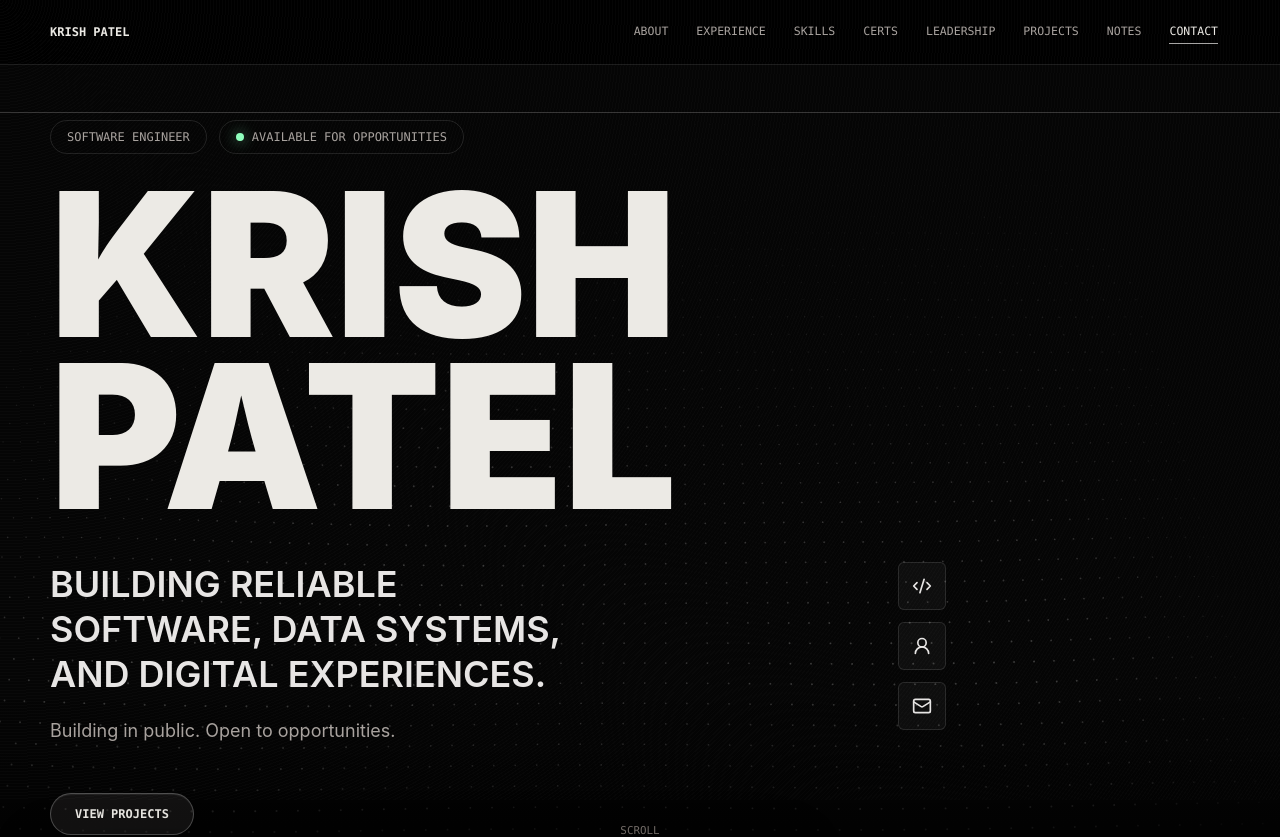
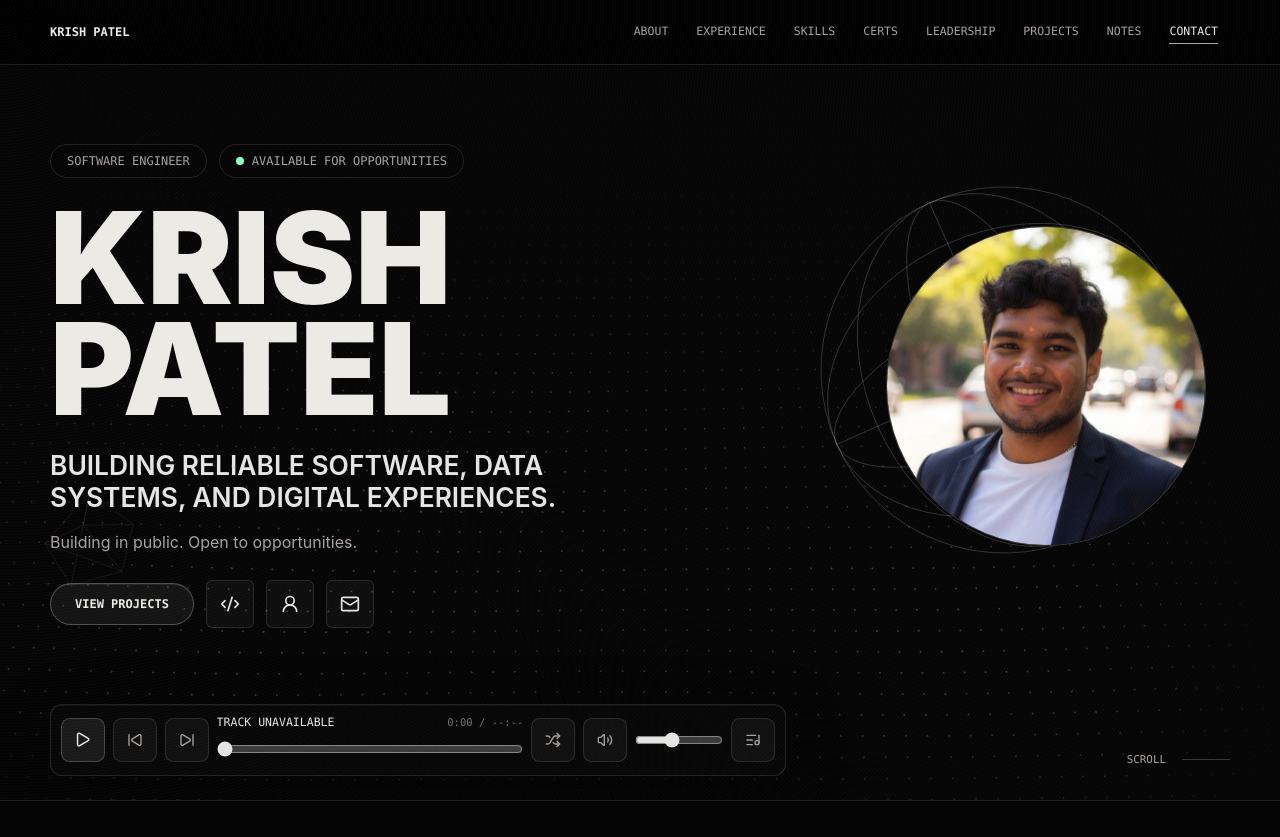
Before and after one commit to krishkpatel-hub/Portfolio, a React (Vite) app: page / in a window 1280 px wide. Shown: the top 837 px of the page. Built offline with nearby package versions, Linux system fonts and the light colour scheme.

Commit message:
feat: add portrait hero and lightweight scroll depth

```diff
--- /dev/null
+++ b/src/hooks/useHeroDepth.ts
@@ -0,0 +1,55 @@
+import { useEffect, type RefObject } from 'react';
+import { gsap } from 'gsap';
+import { ScrollTrigger } from 'gsap/ScrollTrigger';
+
+gsap.registerPlugin(ScrollTrigger);
+
+export function useHeroDepth(sectionRef: RefObject<HTMLElement | null>) {
+  useEffect(() => {
+    const section = sectionRef.current;
+    const stage = section?.querySelector<HTMLElement>('.hero-stage');
+    if (!section || !stage) return;
+
+    let visible = true;
+    const updateVisibility = () => {
+      section.dataset.animating = String(visible && !document.hidden);
+    };
+    const observer = new IntersectionObserver(([entry]) => {
+      visible = Boolean(entry?.isIntersecting);
+      updateVisibility();
+    });
+    observer.observe(stage);
+    document.addEventListener('visibilitychange', updateVisibility);
+    updateVisibility();
+
+    const media = gsap.matchMedia();
+    media.add('(min-width: 1024px) and (min-height: 740px) and (prefers-reduced-motion: no-preference)', () => {
+      section.dataset.depth = 'true';
+      // CSS owns the bounded sticky stage; this timeline only transforms decoration.
+      gsap.timeline({
+        defaults: { ease: 'none' },
+        scrollTrigger: {
+          id: 'hero-depth',
+          trigger: section,
+          start: 'top top',
+          end: () => `+=${window.innerHeight * 0.5}`,
+          scrub: true,
+          invalidateOnRefresh: true,
+        },
+      })
+        .to('.hero-portrait', { scale: 0.88, y: 32, duration: 1 }, 0)
+        .to('.hero-portrait', { autoAlpha: 0, duration: 0.55 }, 0.45)
+        .to('.hero-orb-depth', { x: -10, y: 14, opacity: 0.2, duration: 1 }, 0)
+        .to('.hero-secondary-depth', { y: -12, duration: 1 }, 0);
+
+      return () => { delete section.dataset.depth; };
+    }, section);
+
+    return () => {
+      media.revert();
+      observer.disconnect();
+      document.removeEventListener('visibilitychange', updateVisibility);
+      delete section.dataset.animating;
+    };
+  }, [sectionRef]);
+}
--- a/src/sections/Hero.tsx
+++ b/src/sections/Hero.tsx
@@ -1,117 +1,103 @@
 import { Code2, Mail, UserRound } from 'lucide-react';
-import { motion, useReducedMotion } from 'motion/react';
+import { useReducedMotion } from 'motion/react';
 import { useRef } from 'react';
 import { useMagnetic } from '../hooks/useMagnetic';
+import { useHeroDepth } from '../hooks/useHeroDepth';
 import type { PersonalDetails } from '../types/portfolio';
 import { ExternalLink } from '../components/ui/ExternalLink';
 import { HeroSoundtrack } from '../components/audio/HeroSoundtrack';
+import '../styles/hero.css';
 
 interface HeroProps {
   personal: PersonalDetails;
 }
 
-const iconMap = {
-  github: Code2,
-  linkedin: UserRound,
-  email: Mail,
-};
+const iconMap = { github: Code2, linkedin: UserRound, email: Mail };
 
 export function Hero({ personal }: HeroProps) {
   const reducedMotion = useReducedMotion();
+  const sectionRef = useRef<HTMLElement>(null);
   const ctaRef = useRef<HTMLAnchorElement>(null);
   useMagnetic(ctaRef, Boolean(reducedMotion));
-
-  const words = personal.name.split(' ');
+  useHeroDepth(sectionRef);
 
   return (
-    <section id="top" className="relative min-h-screen overflow-hidden pt-16">
-      <HeroSoundtrack reducedMotion={Boolean(reducedMotion)} />
-      <div className="absolute inset-x-0 top-28 h-px bg-[color:var(--line-strong)]" aria-hidden="true" />
-      <div className="absolute bottom-0 left-0 h-64 w-full bg-gradient-to-t from-black to-transparent" aria-hidden="true" />
-
-      <div className="relative z-10 mx-auto flex min-h-[calc(100vh-4rem)] w-[min(1180px,calc(100%-2rem))] flex-col justify-center py-14 pb-44 md:pb-24">
-        <motion.div
-          className="mb-8 flex flex-wrap items-center gap-3"
-          initial={reducedMotion ? false : { opacity: 0, y: 18 }}
-          animate={{ opacity: 1, y: 0 }}
-          transition={{ duration: 0.7, ease: [0.22, 1, 0.36, 1] }}
-        >
-          <span className="rounded-full border px-4 py-2 font-mono text-xs uppercase tracking-normal soft-border soft-muted">
+    <section id="top" ref={sectionRef} className="portrait-hero">
+      <div className="hero-stage">
+        <div className="hero-composition">
+          <div className="hero-status flex flex-wrap items-center gap-3">
+            <span className="rounded-full border px-4 py-2 font-mono text-xs uppercase soft-border soft-muted">
               {personal.role}
             </span>
-          <span className="inline-flex items-center gap-2 rounded-full border px-4 py-2 font-mono text-xs uppercase tracking-normal soft-border soft-muted">
-            <span className="h-2 w-2 rounded-full bg-[var(--success)] shadow-[0_0_14px_rgba(143,255,189,0.65)]" />
+            <span className="inline-flex items-center gap-2 rounded-full border px-4 py-2 font-mono text-xs uppercase soft-border soft-muted">
+              <span className="h-2 w-2 rounded-full bg-[var(--success)]" />
               {personal.status}
             </span>
-        </motion.div>
+          </div>
 
-        <h1 className="max-w-6xl text-[clamp(4rem,16vw,12.5rem)] font-black uppercase leading-[0.78] tracking-normal text-[var(--text-strong)]">
-          {words.map((word, index) => (
-            <motion.span
-              className="block overflow-hidden pb-4"
-              key={word}
-              initial={reducedMotion ? false : { y: '100%', opacity: 0 }}
-              animate={{ y: 0, opacity: 1 }}
-              transition={{ duration: 0.95, delay: 0.12 + index * 0.13, ease: [0.22, 1, 0.36, 1] }}
-            >
-              {word}
-            </motion.span>
-          ))}
+          <h1 className="hero-name">
+            {personal.name.split(' ').map((word) => <span key={word}>{word}</span>)}
           </h1>
 
-        <motion.div
-          className="mt-8 grid max-w-4xl gap-8 md:grid-cols-[1fr_auto]"
-          initial={reducedMotion ? false : { opacity: 0, y: 26 }}
-          animate={{ opacity: 1, y: 0 }}
-          transition={{ duration: 0.8, delay: 0.45, ease: [0.22, 1, 0.36, 1] }}
-        >
-          <div>
-            <p className="max-w-2xl text-balance text-2xl font-semibold uppercase leading-tight text-[var(--text)] md:text-4xl">
-              {personal.tagline}
-            </p>
-            <p className="mt-5 max-w-xl text-base leading-7 soft-muted md:text-lg">{personal.availability}</p>
+          <div className="hero-portrait-area">
+            <div className="hero-orb-depth" aria-hidden="true">
+              <svg className="hero-orb" viewBox="0 0 400 400" fill="none">
+                <circle cx="200" cy="200" r="176" />
+                <ellipse cx="200" cy="200" rx="66" ry="176" />
+                <ellipse cx="200" cy="200" rx="133" ry="176" />
+                <ellipse cx="200" cy="200" rx="176" ry="66" />
+                <ellipse cx="200" cy="200" rx="176" ry="133" />
+                <path d="M24 200h352M200 24v352" />
+              </svg>
+            </div>
+            <figure className="hero-portrait">
+              <img
+                src="/krish-patel-profile.png"
+                alt="Portrait of Krish Patel"
+                width={1456}
+                height={1534}
+                loading="eager"
+                fetchPriority="high"
+                decoding="async"
+              />
+            </figure>
           </div>
 
-          <div className="flex items-end gap-3 md:flex-col md:items-stretch">
+          <div className="hero-introduction">
+            <p className="hero-tagline">{personal.tagline}</p>
+            <p className="hero-availability soft-muted">{personal.availability}</p>
+          </div>
+
+          <div className="hero-actions flex flex-wrap items-center gap-3">
+            <a
+              ref={ctaRef}
+              href="#projects"
+              className="rounded-full px-6 py-3 font-mono text-xs font-bold uppercase transition-transform primary-soft-action"
+            >
+              View projects
+            </a>
             {personal.socials.map((link) => {
               const Icon = iconMap[link.type];
               return (
-                <ExternalLink
-                  key={link.label}
-                  href={link.href}
-                  className="grid h-12 w-12 place-items-center rounded-md soft-control"
-                  aria-label={link.label}
-                >
+                <ExternalLink key={link.label} href={link.href} className="grid h-12 w-12 place-items-center rounded-md soft-control" aria-label={link.label}>
                   <Icon size={20} />
                 </ExternalLink>
               );
             })}
           </div>
-        </motion.div>
-
-        <motion.div
-          className="mt-12 flex flex-wrap items-center gap-4"
-          initial={reducedMotion ? false : { opacity: 0 }}
-          animate={{ opacity: 1 }}
-          transition={{ duration: 0.8, delay: 0.72 }}
-        >
-          <a
-            ref={ctaRef}
-            href="#projects"
-            className="rounded-full px-6 py-3 font-mono text-xs font-bold uppercase tracking-normal transition-transform primary-soft-action"
-          >
-            View projects
-          </a>
-        </motion.div>
         </div>
 
-      <motion.a
-        href="#about"
-        className="absolute bottom-8 left-1/2 z-10 hidden -translate-x-1/2 flex-col items-center gap-3 font-mono text-[0.68rem] uppercase tracking-normal text-zinc-500 md:flex"
-      >
+        <div className="hero-secondary-depth" aria-hidden="true">
+          <svg className="hero-secondary" viewBox="0 0 120 120" fill="none">
+            <path d="m60 5 50 37-13 54-59 17L8 64 52 43Zm0 0-8 38 45 53M8 64l89 32M38 113l14-70 58-1M8 64l52-59" />
+          </svg>
+        </div>
+        <HeroSoundtrack reducedMotion={Boolean(reducedMotion)} />
+        <a href="#about" className="hero-scroll-cue font-mono text-[0.68rem] uppercase soft-muted">
           Scroll
-        <span className="h-12 w-px bg-gradient-to-b from-white/70 to-transparent" />
-      </motion.a>
+          <span aria-hidden="true" />
+        </a>
+      </div>
     </section>
   );
 }
--- /dev/null
+++ b/src/styles/hero.css
@@ -0,0 +1,168 @@
+.portrait-hero {
+  position: relative;
+  isolation: isolate;
+}
+
+.hero-stage {
+  position: relative;
+  min-height: 100svh;
+  padding: 100px 0 24px;
+  overflow: clip;
+}
+
+.hero-composition {
+  position: relative;
+  z-index: 1;
+  display: grid;
+  grid-template-areas: 'status' 'name' 'portrait' 'introduction' 'actions';
+  gap: 24px;
+  width: min(1180px, calc(100% - 40px));
+  margin-inline: auto;
+}
+
+.hero-status { grid-area: status; }
+.hero-name {
+  grid-area: name;
+  margin: 0;
+  font-size: 4.5rem;
+  font-weight: 900;
+  line-height: 0.87;
+  text-transform: uppercase;
+  color: var(--text-strong);
+}
+.hero-name span { display: block; }
+.hero-portrait-area {
+  grid-area: portrait;
+  position: relative;
+  width: 11.5rem;
+  max-width: 100%;
+  aspect-ratio: 1;
+  margin: 6px auto;
+}
+.hero-portrait {
+  position: relative;
+  margin: 0;
+  width: 100%;
+  aspect-ratio: 1;
+  overflow: hidden;
+  border: 1px solid var(--line-strong);
+  border-radius: 50%;
+  background: var(--bg);
+}
+.hero-portrait img {
+  display: block;
+  width: 100%;
+  height: 100%;
+  object-fit: cover;
+  object-position: 50% 44%;
+}
+.hero-introduction { grid-area: introduction; }
+.hero-tagline {
+  max-width: 37rem;
+  font-size: 1.25rem;
+  font-weight: 600;
+  line-height: 1.22;
+  text-transform: uppercase;
+  text-wrap: balance;
+}
+.hero-availability { margin-top: 16px; line-height: 1.65; }
+.hero-actions { grid-area: actions; }
+.hero-orb-depth {
+  position: absolute;
+  width: 130%;
+  aspect-ratio: 1;
+  left: -28%;
+  top: -20%;
+  pointer-events: none;
+}
+.hero-orb, .hero-secondary {
+  width: 100%;
+  height: 100%;
+  stroke: rgba(231, 229, 228, 0.2);
+  stroke-width: 0.85;
+}
+.hero-orb { transform: rotate(-24deg); }
+.hero-secondary-depth {
+  position: absolute;
+  left: 3%;
+  bottom: 13rem;
+  width: 6.5rem;
+  aspect-ratio: 1;
+  opacity: 0.5;
+  pointer-events: none;
+  display: none;
+}
+.portrait-hero .hero-soundtrack {
+  position: relative;
+  left: auto;
+  right: auto;
+  bottom: auto;
+  width: min(46rem, calc(100% - 40px));
+  margin: 32px auto 0;
+}
+.hero-scroll-cue { display: none; }
+
+/* The following section is an opaque foreground plane, not another pinned scene. */
+.portrait-hero + #about { position: relative; isolation: isolate; }
+.portrait-hero + #about::before {
+  content: '';
+  position: absolute;
+  z-index: -1;
+  inset: 0 calc((100vw - 100%) / -2);
+  background: var(--bg);
+  border-top: 1px solid var(--line);
+}
+
+@media (min-width: 640px) {
+  .hero-name { font-size: 6.5rem; }
+  .hero-portrait-area { width: 15rem; }
+  .hero-tagline { font-size: 1.5rem; }
+}
+
+@media (min-width: 1024px) {
+  .hero-stage { display: flex; flex-direction: column; }
+  .hero-composition {
+    flex: 1;
+    grid-template-columns: minmax(0, 1fr) 23rem;
+    grid-template-areas: 'status portrait' 'name portrait' 'introduction portrait' 'actions portrait';
+    align-content: center;
+    column-gap: 3rem;
+  }
+  .hero-name { font-size: 8rem; }
+  .hero-portrait-area { width: 20rem; align-self: center; }
+  .hero-tagline { font-size: 1.65rem; }
+  .hero-secondary-depth { display: block; }
+  .portrait-hero .hero-soundtrack { margin-left: max(20px, calc((100% - 1180px) / 2)); }
+  .hero-scroll-cue {
+    position: absolute;
+    right: max(32px, calc((100% - 1180px) / 2));
+    bottom: 32px;
+    z-index: 1;
+    display: flex;
+    align-items: center;
+    gap: 16px;
+  }
+  .hero-scroll-cue span { width: 48px; height: 1px; background: var(--line-strong); }
+}
+
+@media (min-width: 1400px) {
+  .hero-name { font-size: 9rem; }
+  .hero-portrait-area { width: 22rem; }
+  .hero-tagline { font-size: 1.8rem; }
+}
+
+@media (min-width: 1024px) and (min-height: 740px) and (prefers-reduced-motion: no-preference) {
+  .portrait-hero[data-depth='true'] { height: 150svh; }
+  .portrait-hero[data-depth='true'] .hero-stage { position: sticky; top: 0; height: 100svh; }
+}
+
+@media (min-width: 1024px) and (pointer: fine) and (prefers-reduced-motion: no-preference) {
+  .hero-orb { animation: hero-orbit 64s linear infinite; }
+  .hero-secondary { animation: hero-drift 48s ease-in-out infinite alternate; }
+  .hero-orb, .hero-secondary { animation-play-state: paused; }
+  .portrait-hero[data-animating='true'] .hero-orb,
+  .portrait-hero[data-animating='true'] .hero-secondary { animation-play-state: running; }
+}
+
+@keyframes hero-orbit { to { transform: rotate(336deg); } }
+@keyframes hero-drift { from { transform: rotate(12deg); } to { transform: translateY(-8px) rotate(-20deg); } }
```
Also changed, not shown: src/components/audio/HeroSoundtrack.tsx (+15 -6 lines), src/components/audio/WavyDotField.tsx (+15 -4 lines). Lines whose indentation alone changed are shown as unchanged.
